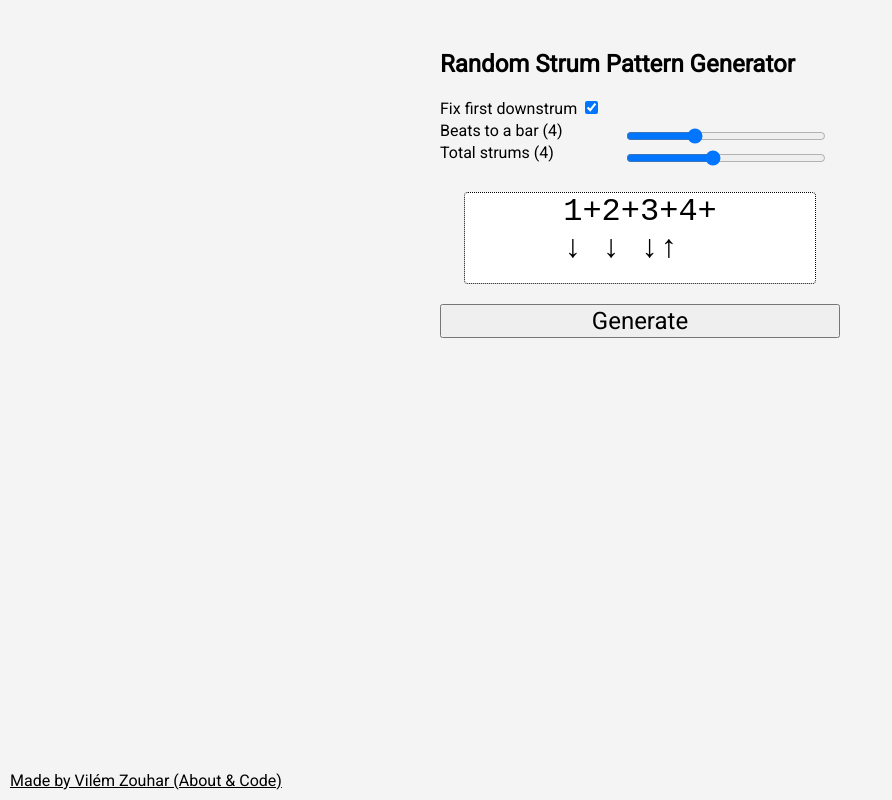
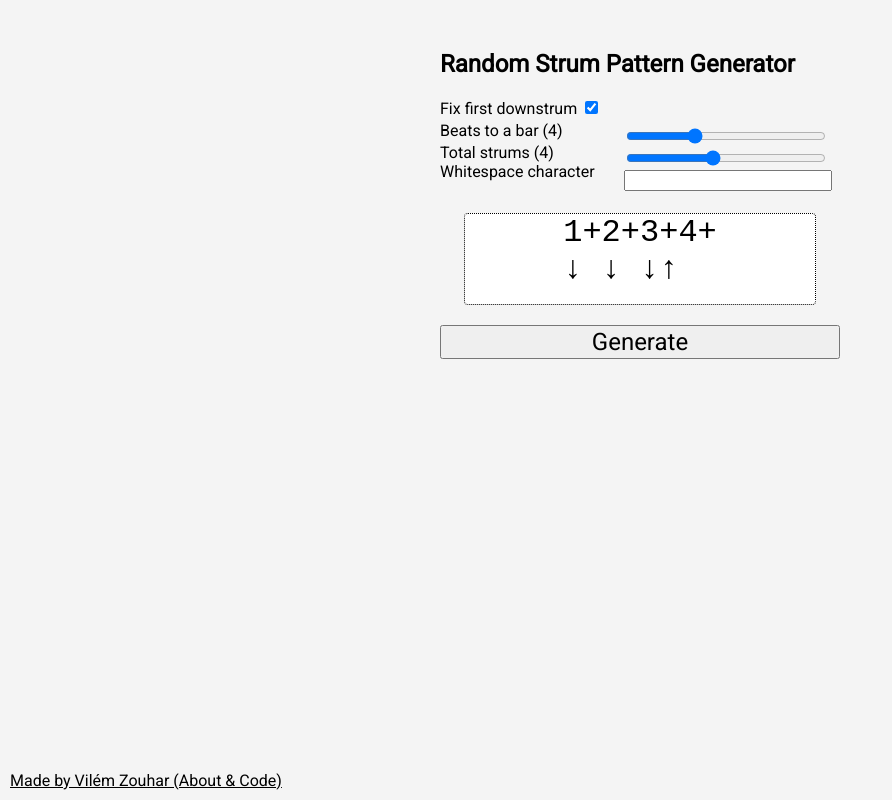
Before and after one commit to zouharvi/random-strum-pattern, a website built with webpack: page web/index.html in a window 1280 px wide. Shown: the whole page, without its empty margins (0-892 px from the left). Built offline with nearby package versions, Linux system fonts and the light colour scheme.

Commit message:
User can now type their prefered Whitespace character

```diff
--- a/src/main.ts
+++ b/src/main.ts
@@ -11,6 +11,7 @@ $("#generate_button").on("click", generate);
 $("#beats_in_bar").on("input", generate);
 $("#total_strums").on("input", generate);
 $("#fix_first").on("input", generate);
+$("#whitespace_fill").on("input", generate);
 
 function generate() {
     let bib = $("#beats_in_bar").val() as number;
@@ -45,7 +46,8 @@ function generate() {
     }
 
     shuffle(pattern_all);
-    let pattern_final : string[] = Array(bib*2).fill("&nbsp;");
+    let whitespaceChar = $("#whitespace_fill").val() || "&nbsp;";
+    let pattern_final : string[] = Array(bib*2).fill(whitespaceChar);
     for (let i = 0; i < tts; i++) {
         console.log(pattern_all[i]);
         pattern_final[pattern_all[i][0]] = pattern_all[i][1];
--- a/web/index.html
+++ b/web/index.html
@@ -29,7 +29,8 @@
         <br>
         <label id="total_strums_label" for="total_strums">Total strums</label>
         <input type="range" min="1" max="8" value="4" class="slider" id="total_strums">
-
+        <label id="whitespace_fill_label" for="whitespace_fill">Whitespace character</label>
+        <input type="text" maxlength="1" id="whitespace_fill">
         <div id='area_output' readonly>sdfsd</div>
 
         <input id="generate_button" value="Generate" type="button">
--- a/web/style.css
+++ b/web/style.css
@@ -23,14 +23,14 @@
 }
 
 
-#total_strums, #beats_in_bar {
+#total_strums, #beats_in_bar, #whitespace_fill {
     position: relative;
     top: 8px;
     width: 200px;
     display: inline-block;
 }
 
-#total_strums_label, #beats_in_bar_label {
+#total_strums_label, #beats_in_bar_label, #whitespace_fill_label {
     width: 180px;
     display: inline-block;
 }
```
